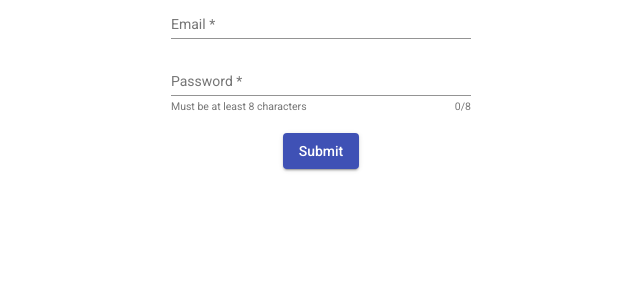
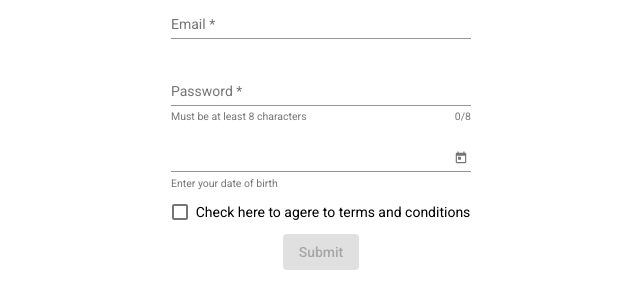
Before and after one commit to aburnley88/Angular9, an Angular app in the folder Fitness-Tracker-Final/Fitness-Tracker-Final/: page /signup in a window 1280 px wide. Shown: the top 308 px of the page, without its empty margins (319-959 px from the left). Built offline with nearby package versions, Linux system fonts and the light colour scheme.

Commit message:
finished signup form validation

```diff
--- a/Fitness-Tracker-Final/Fitness-Tracker-Final/src/app/auth/signup/signup.component.html
+++ b/Fitness-Tracker-Final/Fitness-Tracker-Final/src/app/auth/signup/signup.component.html
@@ -1,5 +1,5 @@
 <section class="signup-form">
-    <form fxLayout="column" fxLayoutAlign="center center" #f="ngForm" (ngSubmit)="onSubmit(f)">
+    <form fxLayout="column" fxLayoutAlign="center center" fxLayoutGap= "10px" #f="ngForm" (ngSubmit)="onSubmit(f)">
         <mat-form-field  appearance="legacy" >
             <mat-label >Email</mat-label>
             <input type="email"
@@ -28,8 +28,26 @@
             <mat-hint align ="end">
                {{ pwInput.value?.length }}/8
             </mat-hint>
-            <mat-error>password is invalid</mat-error>
+            <mat-error *ngIf="pwInput.hasError('required')">Password cannot be empty</mat-error>
         </mat-form-field>
-        <br />
-        <button id="submit" mat-raised-button color="primary">Submit</button>
+        <mat-form-field>
+            <input
+            matInput
+            [matDatepicker]="picker"
+            [max] = "maxDate"
+            ngModel
+            name = "birthdate"
+            required/>
+            <mat-datepicker-toggle matSuffix [for]="picker"></mat-datepicker-toggle>
+            <mat-datepicker #picker></mat-datepicker>
+            <mat-hint>Enter your date of birth</mat-hint>
+        </mat-form-field>
+        <mat-checkbox
+        ngModel
+        name = "terms"
+        required
+        color="primary">
+        Check here to agere to terms and conditions
+        </mat-checkbox>
+        <button id="submit" mat-raised-button color="primary" [disabled]="f.invalid">Submit</button>
     </form>
--- a/Fitness-Tracker-Final/Fitness-Tracker-Final/src/app/auth/signup/signup.component.ts
+++ b/Fitness-Tracker-Final/Fitness-Tracker-Final/src/app/auth/signup/signup.component.ts
@@ -7,10 +7,13 @@ import { Form } from '@angular/forms';
   styleUrls: ['./signup.component.css']
 })
 export class SignupComponent implements OnInit {
+maxDate : any;
 
   constructor() { }
 
   ngOnInit(): void {
+    this.maxDate = new Date();
+    this.maxDate.setFullYear(this.maxDate.getFullYear() - 18);
   }
   onSubmit(form : Form) {
     console.log(form);
```
Also changed, not shown: Fitness-Tracker-Final/Fitness-Tracker-Final/src/app/materials/materials.module.ts (+8 -2 lines).
